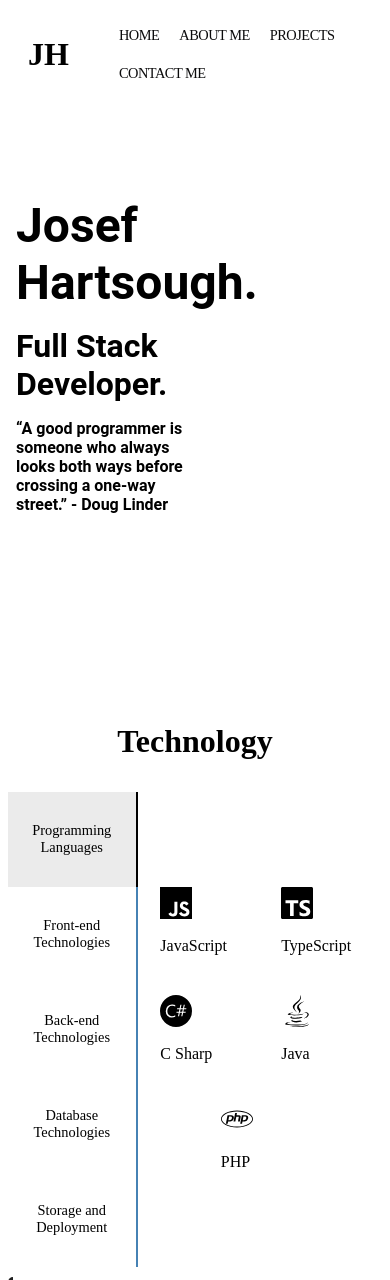
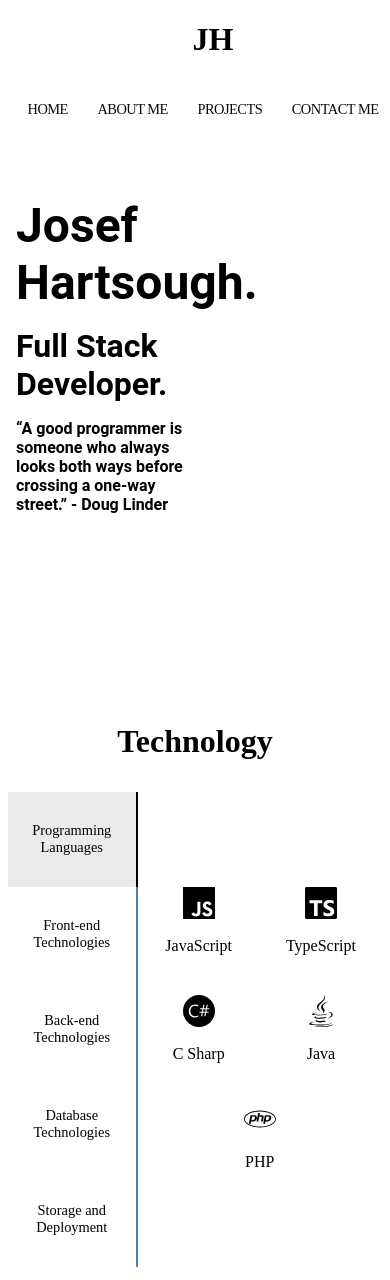
Before and after one commit to JosefHartsough/Personal-Portfolio-TS, a Gatsby site: page / in a window 390 px wide. Shown: the top 1280 px of the page. Built offline with nearby package versions, Linux system fonts and the light colour scheme; Gatsby itself is replaced by a stand-in of ours.

Commit message:
Fixed some styling issues with mobile

```diff
--- a/src/components/NavigationBar.tsx
+++ b/src/components/NavigationBar.tsx
@@ -25,8 +25,7 @@ export default function NavigationBar() {
       {isVisible && (
         <div className={navigationStyles.navigationContainer}>
           <h1 onClick={() => navigate("/")} style={{ cursor: 'pointer', marginLeft: '20px' }} >JH</h1>
-          <div className={navigationStyles.listContainer}>
-            <ul>
+            <ul className={navigationStyles.listContainer}>
               <li className={navigationStyles.listItem}>
                 <Link to="/">HOME</Link>
               </li>
@@ -40,7 +39,6 @@ export default function NavigationBar() {
                 <a href="/blog">CONTACT ME</a>
               </li>
             </ul>
-          </div>
         </div>
       )}
     </div>
--- a/src/components/SkillsSection.tsx
+++ b/src/components/SkillsSection.tsx
@@ -71,13 +71,13 @@ export const Skills: React.FC = () => {
   )
 
   const TabPane = ({ children, tabIndex }: TabProps) => (
-    <div>
+    <>
       {tab[tabIndex]  && (
         <section className={styles.section}>
           <ul>{children}</ul>
         </section>
       )}
-    </div>
+      </>
   )
 
   return (
--- a/src/pages/index.tsx
+++ b/src/pages/index.tsx
@@ -1,4 +1,5 @@
 import * as React from "react";
+import { NavBar } from "../components/NavBar";
 import NavigationBar from "../components/NavigationBar";
 import Header from "../components/Header";
 import { Skills } from "../components/SkillsSection";
@@ -10,7 +11,7 @@ import * as indexStyles from '../styles/Index/Index.module.css'
 // markup
 const IndexPage = () => {
   return (
-    <div>
+    <>
       <NavigationBar />
       <Header />
       <Skills />
@@ -19,10 +20,9 @@ const IndexPage = () => {
           display: "flex",
           justifyContent: "center",
           alignItems: "center",
-          height: "calc(100vh - 150px)",
           flexWrap: "wrap",
           flexDirection: "row",
-          maxHeight: 'calc(150vh - 150px)',
+          marginTop: '200px',
 
         }}
       >
@@ -62,7 +62,7 @@ const IndexPage = () => {
         </div>
       </div>
       <Footer />
-    </div>
+      </>
   );
 };
 
--- a/src/styles/Footer/Footer.module.css
+++ b/src/styles/Footer/Footer.module.css
@@ -3,7 +3,7 @@
     justify-content: center;
     align-items: center;
     flex-direction: column;
-    height: calc(100vh - 150px);
+    max-height: calc(100vh - 150px);
   }
 
   .platforms{
--- a/src/styles/NavigationBar/NavigationBar.module.css
+++ b/src/styles/NavigationBar/NavigationBar.module.css
@@ -6,19 +6,38 @@
   top: 0;
   width: 100%;
   transition-timing-function: ease-in;
+  gap: 20px;
 }
 
 @media (max-width: 550px) {
   .navigationContainer {
     display: flex;
-    justify-content: center;
+    justify-content: space-between;
     align-items: center;
+    flex-direction: column;
+  }
+}
+
+
+.listContainer {
+  width: 40%;
+  height: 90%;
+  list-style-type: none;
+  margin: 0px;
+  padding: 0px;
+  display: flex;
+  justify-content: space-between;
+  align-items: center;
+}
+
+@media screen and (max-width: 550px) {
+  .listContainer {
+    width: 90%;
   }
 }
 
 .listItem {
   display: inline-block;
-  padding: 10px;
 }
 
 .listItem > a {
--- a/src/styles/Skills/SkillsSection.module.css
+++ b/src/styles/Skills/SkillsSection.module.css
@@ -14,6 +14,7 @@
     min-height: 30px;
     max-width: 800px;
     transition: 0.2s;
+    width: 100%
   }
 
   @media (max-width: 550px) {
@@ -85,12 +86,12 @@
     }
   }
 
-  /* .section {
-    flex: 1;
+  .section {
+    /* flex: 1; */
     user-select: none;
     width: 100%;
     transition: 0.2s;
-  } */
+  }
 
   .section ul {
     display: flex;
@@ -116,6 +117,11 @@
   }
 
   .section li {
+    flex: 1;
+    display: flex;
+    justify-content: center;
+    align-items: center;
+    flex-direction: column;
     list-style: none;
     padding: 20px;
     margin: 0;
```
